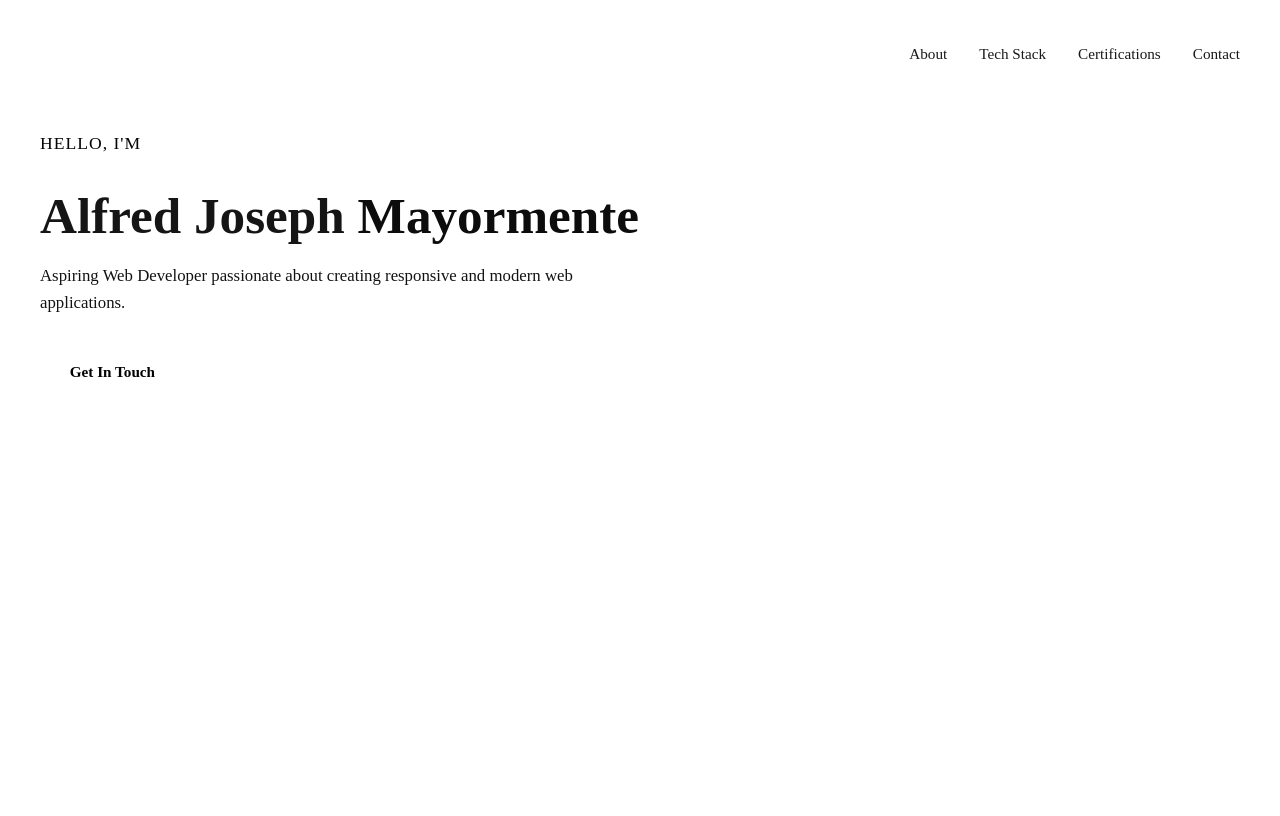
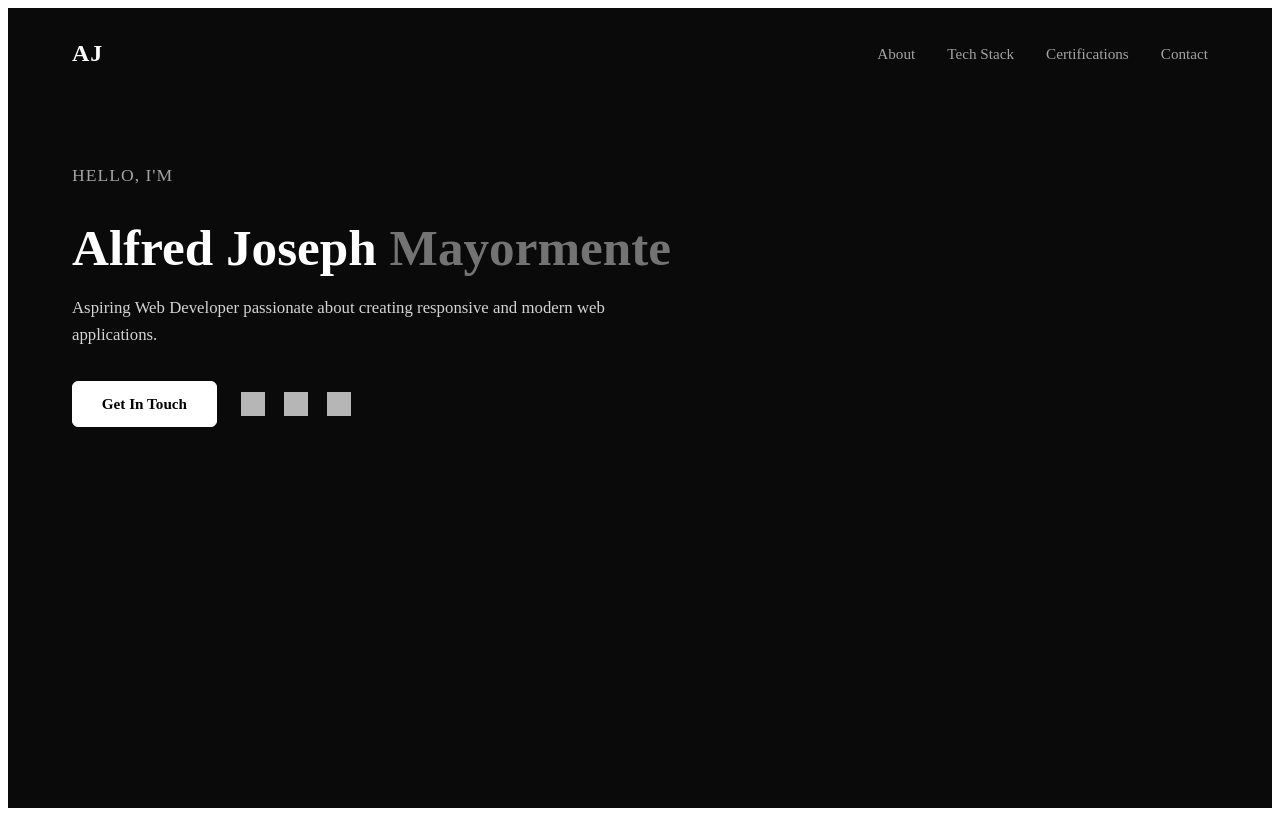
Before and after one commit to Ajthegreat01/portfolio-nuxt, a Nuxt app: page / in a window 1280 px wide. Built offline with nearby package versions, Linux system fonts and the light colour scheme; grey boxes are pictures that could not be loaded.

Commit message:
add social contacts

```diff
--- a/app/app.vue
+++ b/app/app.vue
@@ -17,7 +17,21 @@
         Aspiring Web Developer passionate about creating responsive and modern web applications.
       </p>
 
-      <a href="#contact" class="btn-primary">Get In Touch</a>
+      <div class="action-row">
+        <a href="#contact" class="btn-primary">Get In Touch</a>
+
+        <div class="social-links">
+          <a href="https://github.com/Ajthegreat01" target="_blank" aria-label="GitHub">
+            <img src="https://cdn.jsdelivr.net/gh/devicons/devicon/icons/github/github-original.svg" alt="GitHub" class="social-icon" />
+          </a>
+          <a href="https://www.facebook.com/aj.mayormente.2024" target="_blank" aria-label="Facebook">
+            <img src="https://cdn.jsdelivr.net/gh/devicons/devicon/icons/facebook/facebook-original.svg" alt="Facebook" class="social-icon" />
+          </a>
+          <a href="https://www.linkedin.com/in/alfred-joseph-mayormente/" target="_blank" aria-label="LinkedIn">
+            <img src="https://cdn.jsdelivr.net/gh/devicons/devicon/icons/linkedin/linkedin-original.svg" alt="LinkedIn" class="social-icon" />
+          </a>
+        </div>
+      </div>
     </div>
   </div>
 </template>
@@ -25,15 +39,17 @@
 <style scoped>
 .portfolio-container {
   min-height: 100vh;
-  padding: 2rem;
+  padding: 2rem 4rem;
   box-sizing: border-box;
+  background-color: #0a0a0a;
+  color: #ffffff;
 }
 
 .navbar {
   display: flex;
   justify-content: space-between;
   align-items: center;
-  padding-bottom: 3rem;
+  padding-bottom: 5rem;
 }
 
 .logo {
@@ -44,7 +60,7 @@
 }
 
 .nav-links a {
-  color: #1a1818;
+  color: #a3a3a3;
   text-decoration: none;
   margin-left: 2rem;
   font-size: 0.95rem;
@@ -53,7 +69,7 @@
 }
 
 .nav-links a:hover {
-  color: #141414;
+  color: #ffffff;
 }
 
 .hero-content {
@@ -62,7 +78,7 @@
 
 .greeting {
   font-size: 1.1rem;
-  color: #050505;
+  color: #a3a3a3;
   margin-bottom: 0.5rem;
   font-weight: 500;
   text-transform: uppercase;
@@ -74,18 +90,24 @@
   font-weight: 800;
   line-height: 1.1;
   margin-bottom: 1.2rem;
-  color: #161515;
+  color: #ffffff;
 }
 
 .name span {
-  color: #0c0c0c;
+  color: #737373;
 }
 
 .description {
   font-size: 1.05rem;
-  color: #131212;
+  color: #d4d4d4;
   margin-bottom: 2rem;
   line-height: 1.6;
+}
+
+.action-row {
+  display: flex;
+  align-items: center;
+  gap: 1.5rem;
 }
 
 .btn-primary {
@@ -105,4 +127,33 @@
   background-color: #000000;
   color: #ffffff;
 }
+
+.social-links {
+  display: flex;
+  align-items: center;
+  gap: 1.2rem;
+}
+
+.social-links a {
+  display: flex;
+  align-items: center;
+  justify-content: center;
+  transition: transform 0.2s ease;
+}
+
+.social-links a:hover {
+  transform: translateY(-2px);
+}
+
+.social-icon {
+  width: 24px;
+  height: 24px;
+  filter: brightness(0) invert(1);
+  opacity: 0.7;
+  transition: opacity 0.2s ease;
+}
+
+.social-links a:hover .social-icon {
+  opacity: 1;
+}
 </style>
```
